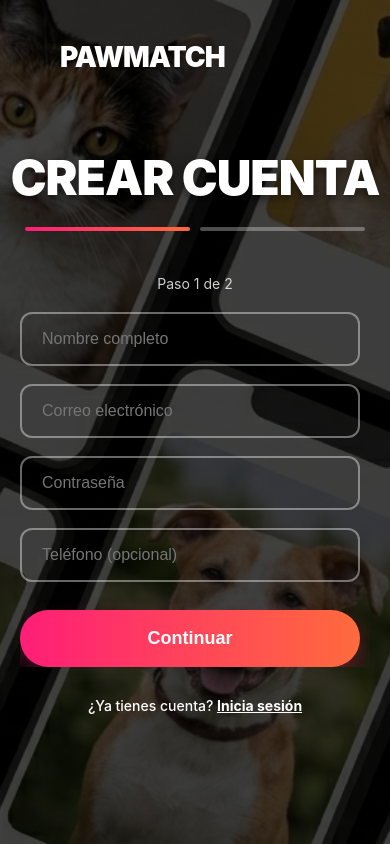
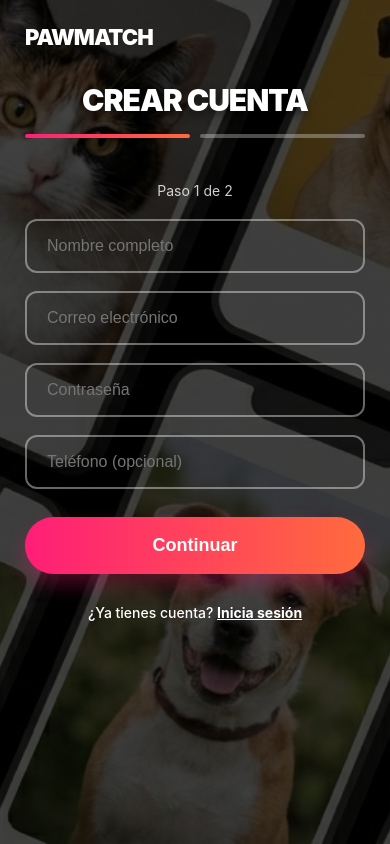
Before and after one commit to ShadowFirmware/404-not-found, a React (Vite) app: page /register in a window 390 px wide. Built offline with nearby package versions, Linux system fonts and the light colour scheme.

Commit message:
fix(auth): responsividad en Login y Register para móvil
Co-Authored-By: Claude Sonnet 4.6 <noreply@anthropic.com>

```diff
--- /dev/null
+++ b/src/features/auth/Login.css
@@ -0,0 +1,41 @@
+.auth-container {
+  position: fixed;
+  top: 0; left: 0;
+  width: 100vw; height: 100vh;
+  display: flex;
+  align-items: center;
+  justify-content: center;
+  overflow-y: auto;
+  padding: 24px 16px;
+  box-sizing: border-box;
+}
+
+.auth-box {
+  width: 100%;
+  max-width: 380px;
+  display: flex;
+  flex-direction: column;
+  align-items: center;
+}
+
+.auth-title {
+  color: white;
+  font-size: 48px;
+  font-weight: 900;
+  margin-bottom: 40px;
+  text-align: center;
+  letter-spacing: -1px;
+  text-shadow: 0 4px 10px rgba(0,0,0,0.5);
+}
+
+@media (max-width: 480px) {
+  .auth-container {
+    align-items: flex-start;
+    padding: 32px 20px 24px;
+  }
+
+  .auth-title {
+    font-size: 32px;
+    margin-bottom: 24px;
+  }
+}
--- a/src/features/auth/Login.jsx
+++ b/src/features/auth/Login.jsx
@@ -4,6 +4,7 @@ import { useGoogleLogin } from '@react-oauth/google';
 import { useAuth } from '../../context/AuthContext';
 import { authService } from '../../services/authService';
 import dashImage from '../../assets/images/dash.png';
+import './Login.css';
 
 const Login = () => {
   const navigate = useNavigate();
@@ -50,25 +51,17 @@ const Login = () => {
 
   return (
     <div
+      className="auth-container"
       style={{
-        position: 'fixed',
-        top: 0, left: 0,
-        width: '100vw', height: '100vh',
         backgroundColor: 'black',
         backgroundImage: `linear-gradient(rgba(0,0,0,0.6),rgba(0,0,0,0.6)),url(${dashImage})`,
         backgroundSize: 'cover',
         backgroundPosition: 'center',
         backgroundRepeat: 'no-repeat',
-        display: 'flex',
-        alignItems: 'center',
-        justifyContent: 'center',
-        margin: 0, padding: 0, overflow: 'hidden',
       }}
     >
-      <div style={{ width: '100%', maxWidth: '380px', display: 'flex', flexDirection: 'column', alignItems: 'center' }}>
-        <h1 style={{ color: 'white', fontSize: '48px', fontWeight: '900', marginBottom: '40px', textAlign: 'center', letterSpacing: '-1px', textShadow: '0 4px 10px rgba(0,0,0,0.5)' }}>
-          INICIAR SESIÓN
-        </h1>
+      <div className="auth-box">
+        <h1 className="auth-title">INICIAR SESIÓN</h1>
 
         {error && (
           <div style={{ width: '100%', padding: '12px 16px', marginBottom: '16px', borderRadius: '10px', background: 'rgba(239,68,68,0.2)', border: '1px solid rgba(239,68,68,0.5)', color: '#fca5a5', fontSize: '14px', textAlign: 'center' }}>
--- /dev/null
+++ b/src/features/auth/Register.css
@@ -0,0 +1,76 @@
+.auth-container {
+  position: fixed;
+  top: 0; left: 0;
+  width: 100vw; height: 100vh;
+  display: flex;
+  align-items: center;
+  justify-content: center;
+  overflow-y: auto;
+  padding: 24px 16px;
+  box-sizing: border-box;
+  z-index: 99999;
+}
+
+.auth-box {
+  width: 100%;
+  max-width: 340px;
+  display: flex;
+  flex-direction: column;
+  align-items: center;
+  z-index: 100000;
+}
+
+.auth-logo {
+  font-size: 28px;
+  font-weight: 900;
+  letter-spacing: -1px;
+  color: white;
+  margin-bottom: 16px;
+  align-self: flex-start;
+}
+
+.auth-title {
+  color: white;
+  font-size: 48px;
+  font-weight: 900;
+  margin-bottom: 20px;
+  text-align: center;
+  letter-spacing: -1px;
+  text-shadow: 0 4px 10px rgba(0,0,0,0.5);
+  white-space: nowrap;
+}
+
+.auth-form {
+  width: 100%;
+  display: flex;
+  flex-direction: column;
+  gap: 18px;
+  max-height: 400px;
+  overflow-y: auto;
+  padding-right: 10px;
+  box-sizing: border-box;
+}
+
+@media (max-width: 480px) {
+  .auth-container {
+    align-items: flex-start;
+    padding: 24px 20px;
+  }
+
+  .auth-title {
+    font-size: 30px;
+    margin-bottom: 16px;
+    white-space: normal;
+  }
+
+  .auth-logo {
+    font-size: 22px;
+    margin-bottom: 12px;
+  }
+
+  .auth-form {
+    max-height: none;
+    overflow-y: visible;
+    padding-right: 0;
+  }
+}
--- a/src/features/auth/Register.jsx
+++ b/src/features/auth/Register.jsx
@@ -2,6 +2,7 @@ import { useState } from 'react';
 import { useNavigate } from 'react-router-dom';
 import { useAuth } from '../../context/AuthContext';
 import dashImage from '../../assets/images/dash.png';
+import './Register.css';
 
 const Register = () => {
   const navigate = useNavigate();
@@ -80,24 +81,16 @@ const Register = () => {
 
   return (
     <div
+      className="auth-container"
       style={{
-        position: 'fixed', top: 0, left: 0,
-        width: '100vw', height: '100vh', zIndex: 99999,
         backgroundColor: 'black',
         backgroundImage: `linear-gradient(rgba(0,0,0,0.7),rgba(0,0,0,0.7)),url(${dashImage})`,
         backgroundSize: 'cover', backgroundPosition: 'center', backgroundRepeat: 'no-repeat',
-        display: 'flex', alignItems: 'center', justifyContent: 'center',
-        margin: 0, padding: 0, overflow: 'hidden',
       }}
     >
-      <div style={{ position: 'absolute', top: '40px', left: '60px' }}>
-        <span style={{ color: 'white', fontSize: '28px', fontWeight: '900', letterSpacing: '-1px' }}>PAWMATCH</span>
-      </div>
-
-      <div style={{ width: '100%', maxWidth: '340px', display: 'flex', flexDirection: 'column', alignItems: 'center', zIndex: 100000 }}>
-        <h1 style={{ color: 'white', fontSize: '48px', fontWeight: '900', marginBottom: '20px', textAlign: 'center', letterSpacing: '-1px', textShadow: '0 4px 10px rgba(0,0,0,0.5)', whiteSpace: 'nowrap' }}>
-          CREAR CUENTA
-        </h1>
+      <div className="auth-box">
+        <span className="auth-logo">PAWMATCH</span>
+        <h1 className="auth-title">CREAR CUENTA</h1>
 
         {/* Indicador de pasos */}
         <div style={{ display: 'flex', gap: '10px', marginBottom: '30px', width: '100%' }}>
@@ -116,7 +109,7 @@ const Register = () => {
           </div>
         )}
 
-        <form onSubmit={handleSubmit} style={{ width: '100%', display: 'flex', flexDirection: 'column', gap: '18px', maxHeight: '400px', overflowY: 'auto', paddingRight: '10px' }}>
+        <form onSubmit={handleSubmit} className="auth-form">
           {step === 1 && (
             <>
               <input type="text" name="nombre" placeholder="Nombre completo" value={formData.nombre} onChange={handleChange} required style={inputStyle} />
```
